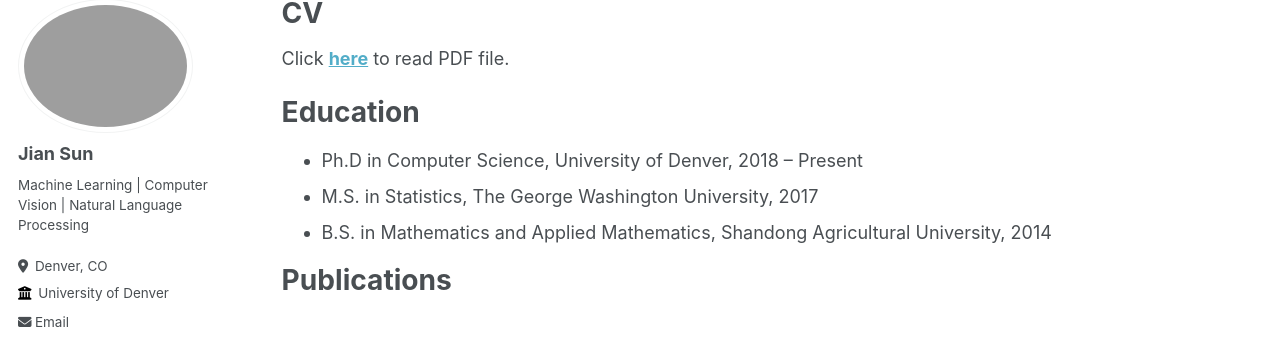
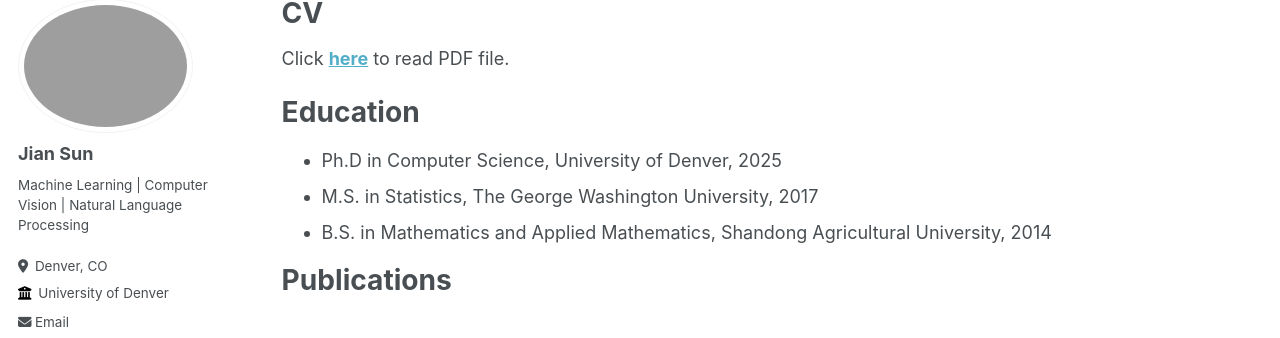
Before and after one commit to jiansfoggy/sj-home.github.io, a Jekyll site: the page built from _pages/cv.md, in a window 1280 px wide and 900 px high. Shown: the part 107-445 px from the top of the window. Built offline with Jekyll 4.4.1, drawn with Linux system fonts in a browser that asks for light colours; some web fonts are replaced.

Commit message:
Update Ph.D. graduation year in CV

```diff
--- a/_pages/cv.md
+++ b/_pages/cv.md
@@ -13,7 +13,7 @@ Click <a href="../files/JS-CV.pdf" target="_blank">**here**</a> to read PDF file
 
 Education
 =========
-* Ph.D in Computer Science, University of Denver, 2018 -- Present
+* Ph.D in Computer Science, University of Denver, 2025
 * M.S. in Statistics, The George Washington University, 2017
 * B.S. in Mathematics and Applied Mathematics, Shandong Agricultural University, 2014
 
```
